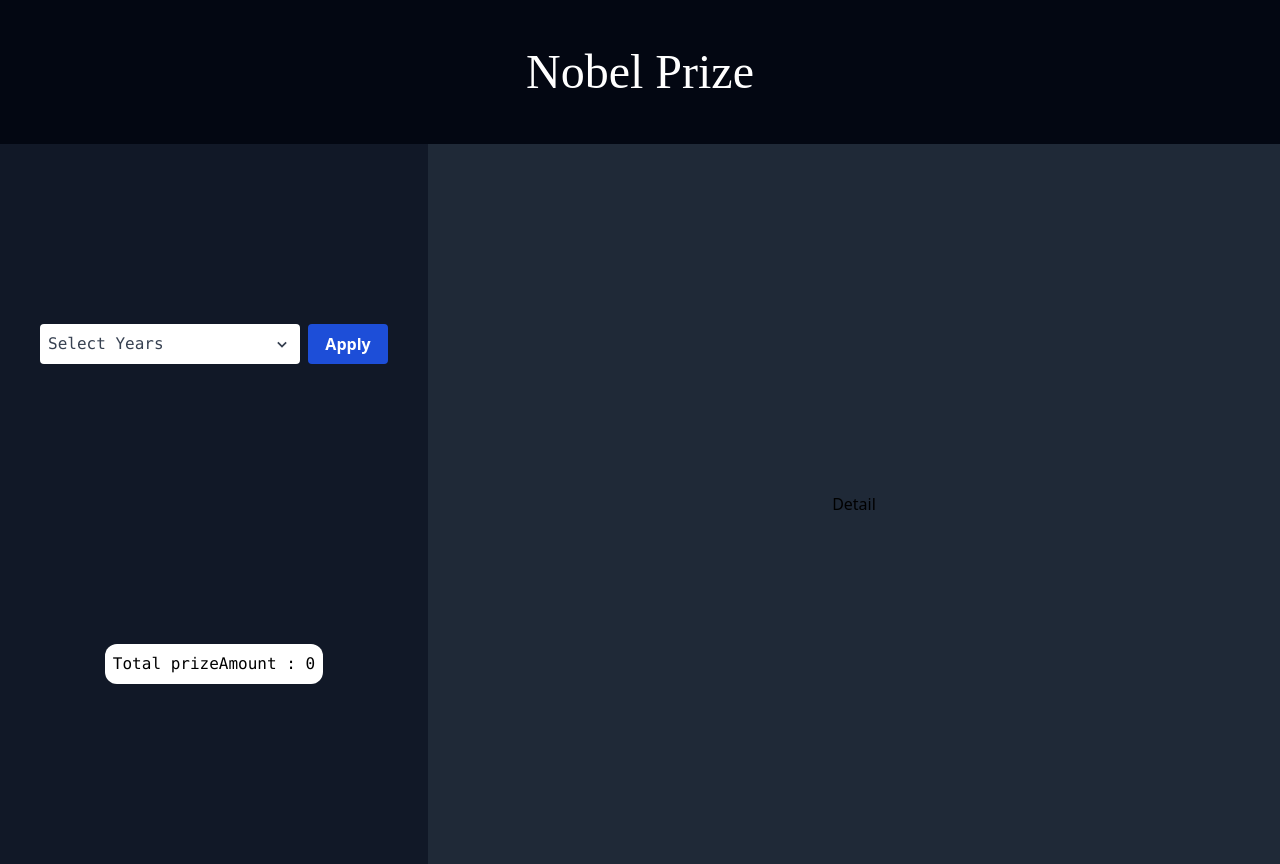
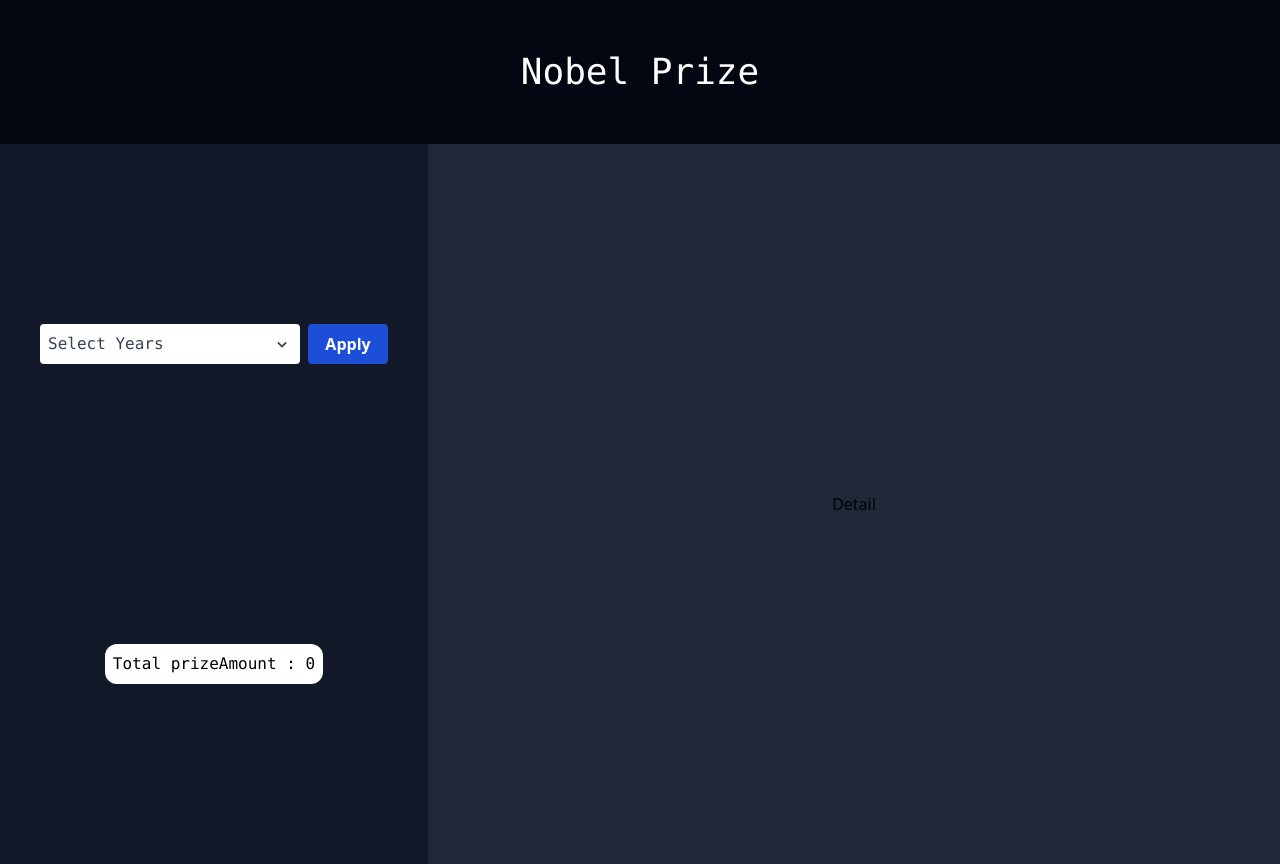
Before and after one commit to Romeox666/imed-nobel-project, a React (Vite) app: page / in a window 1280 px wide. Built offline with nearby package versions, Linux system fonts and the light colour scheme; a web font is replaced by a local one.

Commit message:
Props to parent

```diff
--- a/src/App.jsx
+++ b/src/App.jsx
@@ -2,14 +2,22 @@
 import Header from "./Components/Header";
 import Filter from "./Components/Filter";
 import Detail from "./Components/Detail";
+import { useState } from "react";
 
 function App() {
+  const [titleYear, setTitleYear] = useState("");
+
+  const handleClick = (e) => {
+    setTitleYear(e);
+    console.log(e);
+  };
+
   return (
     <>
       <div>
-          <Header />
+          <Header titleYear={titleYear}/>
           <div className="flex flex-col md:flex-row">
-          <Filter />
+          <Filter handleClick={handleClick}/>
           <Detail />
           </div>
       </div>
--- a/src/Components/Filter.jsx
+++ b/src/Components/Filter.jsx
@@ -3,7 +3,7 @@
 import { AiOutlineSearch } from "react-icons/ai";
 import axios from "axios";
 
-const Filter = () => {
+const Filter = (props) => {
   const [inputValue, setInputValue] = useState("");
   const [selected, setSelected] = useState("");
   const [open, setOpen] = useState(false);
@@ -36,7 +36,10 @@
         );
         setPrizeAmount(totalPrizeAmount);
       });
+      props.handleClick(selectedYear)
   }
+
+
 
   return (
     <div className="flex flex-col justify-center items-center h-[90vh] w-auto px-10 bg-gray-900">
--- a/src/Components/Header.jsx
+++ b/src/Components/Header.jsx
@@ -1,18 +1,12 @@
 import React from "react";
 
-const Header = () => {
+const Header = (props) => {
+  const {titleYear} = props ;
   return (
-    <div className="flex flex-col bg-gray-950 items-center justify-center h-36 w-auto md:flex-row">
-      <div>
-        <h3 className="font-Rampart text-5xl text-center text-white">
-          Nobel Prize
-        </h3>
-      </div>
-      {/* <div>
-        <h4 className=" font-Thai text-4xl text-center mt-5 ml-5 text-white">
-          ประจำปี ค.ศ.
-        </h4>
-      </div> */}
+    <div className="flex bg-gray-950 items-center justify-center text-center h-36 w-auto ">
+      <h1 className="text-4xl text-white font-mono">
+        {titleYear ? `Nobel Prize ประจำปี ค.ศ. ${titleYear}` : "Nobel Prize"}
+      </h1>
     </div>
   );
 };
```
